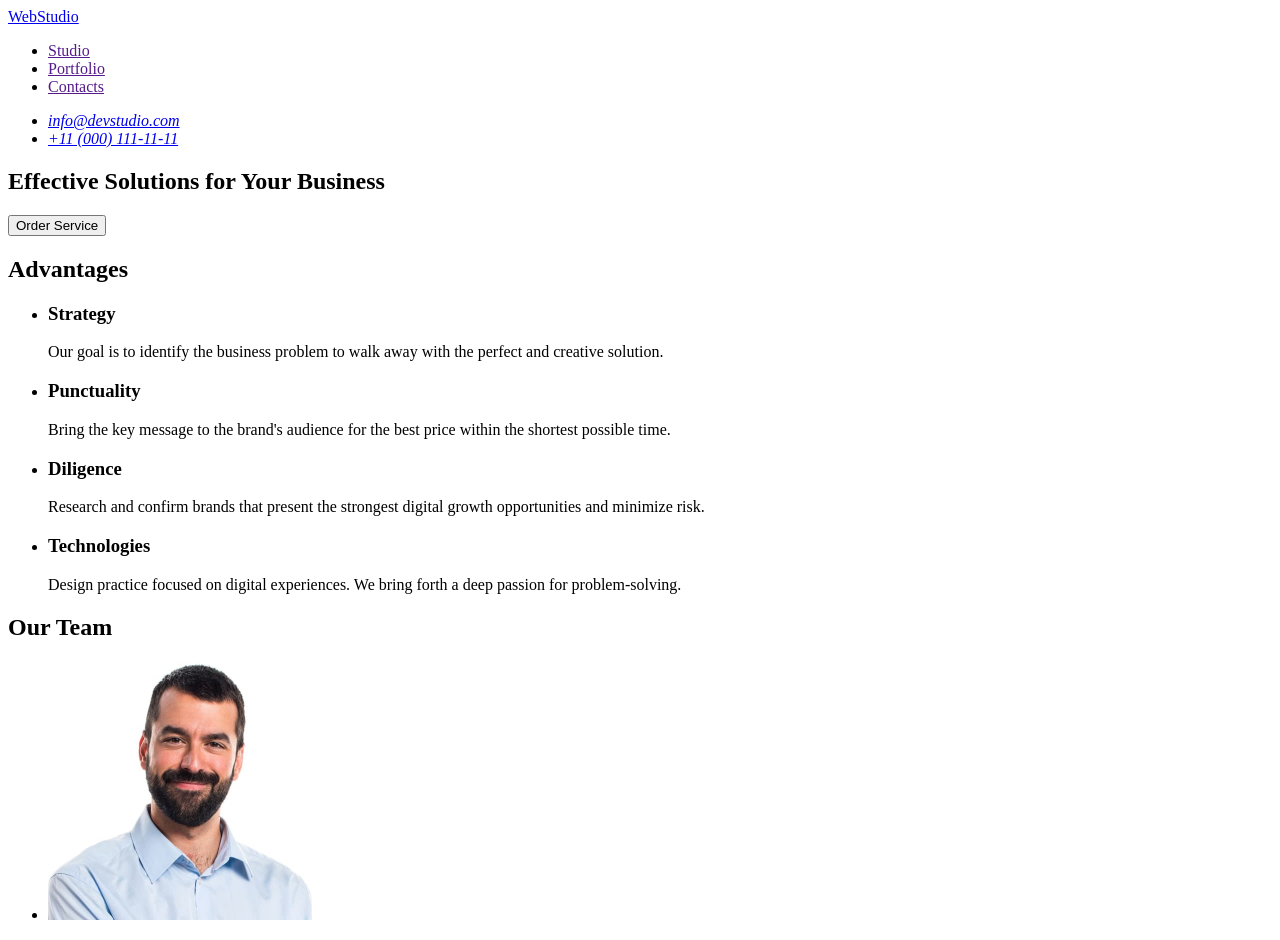
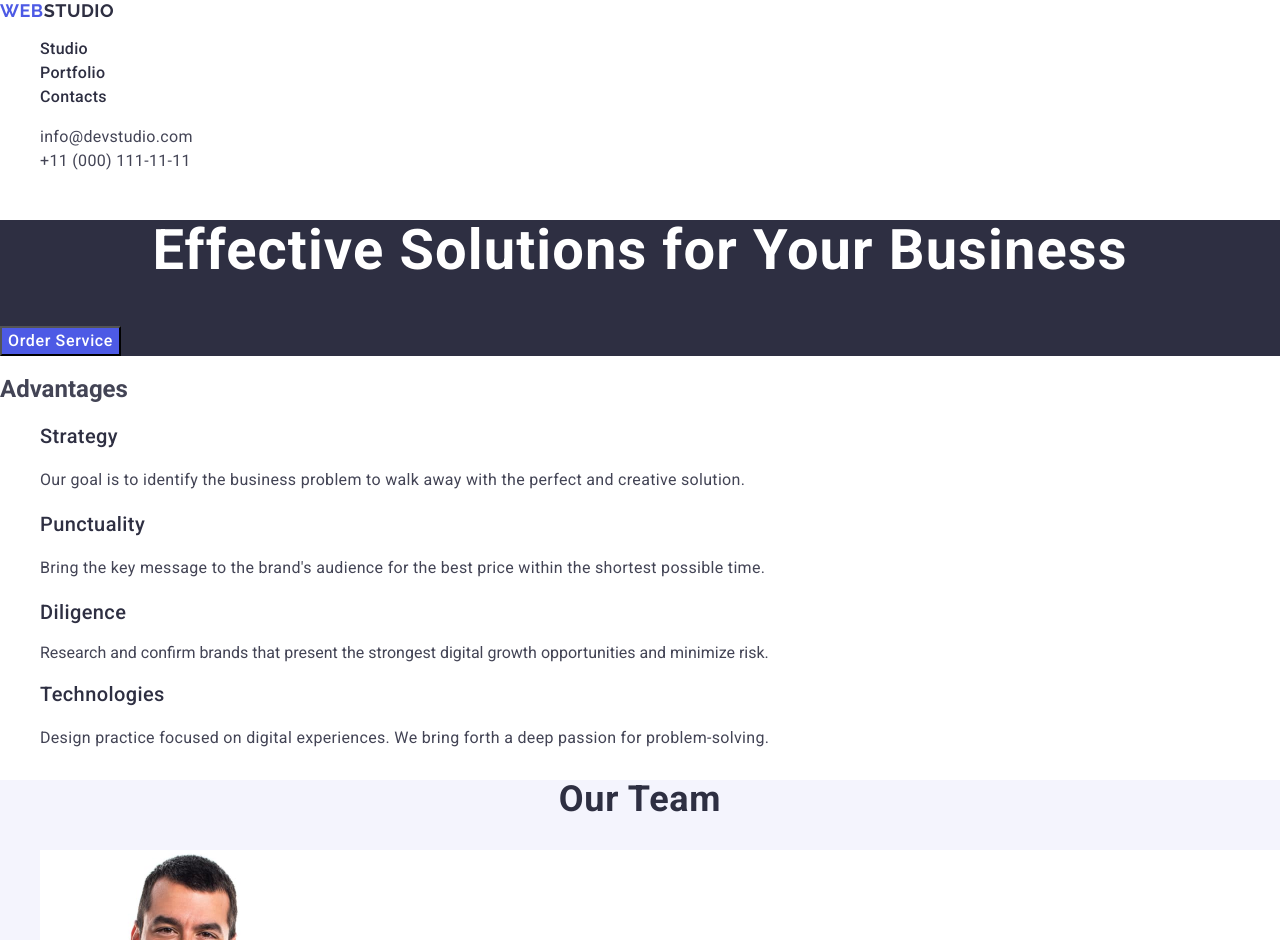
Before and after one commit to Olga-Pylypchuk/goit-markup-hw-02, a plain HTML site: page index.html in a window 1280 px wide. Shown: the top 940 px of the page. Drawn offline with nearby package versions, Linux system fonts and the light colour scheme.

Commit message:
add styles

```diff
--- /dev/null
+++ b/css/styles.css
@@ -0,0 +1,127 @@
+body {
+    font-family: "Roboto", sans-serif;
+    color: #434455;
+    background-color: #fff;
+}
+
+ul, ol {
+    list-style-type: none;
+}
+
+a {
+    text-decoration: none;
+}
+
+.logo {
+font-family: "Raleway", sans-serif;
+font-weight: 700;
+font-size: 18px;
+line-height: 1.17;
+letter-spacing: 0.03em;
+text-transform: uppercase;
+color: #4d5ae5;
+
+}
+.heder-logo .logo-part {
+    color: #2e2f42;
+}
+
+.footer-logo .logo-part {
+    color: #a7a7f5;
+}
+
+
+.nav-link {
+    font-weight: 500;
+font-size: 16px;
+line-height: 1.5;
+letter-spacing: 0.02em;
+color: #2e2f42;
+}
+
+
+.contacts {
+    font-style: normal;
+}
+.contacts-link {
+font-size: 16px;
+line-height: 1.5;
+letter-spacing: 0.02em;
+color: #434455
+}
+
+.contacts-link:hover,
+.contacts-link:focus,
+.nav-link:hover,
+.nav-link:focus
+ {
+    color: #404bbf;}
+
+.hero {
+  background-color: #2e2f42;
+}
+
+.hero-title {
+ font-weight: 700;
+font-size: 56px;
+line-height: 1.07143;
+letter-spacing: 0.02em;
+text-align: center;
+color: #fff
+}
+
+.hero-button {
+    font-weight: 500;
+font-size: 16px;
+line-height: 1.5;
+letter-spacing: 0.04em;
+color: #fff;
+background-color: #4d5ae5;
+cursor: pointer;
+}
+
+.hero-button:hover,
+.hero-button:focus {
+    background-color: #404bbf;
+}
+
+
+.section-team {
+    background-color: #f4f4fd;
+}
+
+.team-item {
+    background-color:  #FFFFFF;
+}
+.subject {
+    font-weight: 700;
+    font-size: 36px;
+    line-height: 1.11;
+    letter-spacing: 0.02em;
+    text-align: center;
+    color: #2e2f42;
+}
+.subtitle {
+    font-weight: 500;
+    font-size: 20px;
+    line-height: 1.2;
+    letter-spacing: 0.02em;
+    color: #2e2f42;
+}
+.text-body {
+    font-weight: 400;
+    font-size: 16px;
+    line-height: 1.5;
+    letter-spacing: 0.02em;
+    color: #434455;
+}
+
+.paje-footer {
+    background-color: #2e2f42;
+}
+.footer-text {
+font-size: 16px;
+line-height: 1.5;
+letter-spacing: 0.02em;
+color: #f4f4fd;
+}
--- a/index.html
+++ b/index.html
@@ -4,113 +4,166 @@
     <meta charset="UTF-8" />
     <meta name="viewport" content="width=, initial-scale=1.0" />
     <title>WebStudio</title>
+<link rel="stylesheet" href="https://cdnjs.cloudflare.com/ajax/libs/modern-normalize/3.0.1/modern-normalize.min.css" integrity="sha512-q6WgHqiHlKyOqslT/lgBgodhd03Wp4BEqKeW6nNtlOY4quzyG3VoQKFrieaCeSnuVseNKRGpGeDU3qPmabCANg==" crossorigin="anonymous" referrerpolicy="no-referrer" />
+<link rel="preconnect" href="https://fonts.googleapis.com">
+<link rel="preconnect" href="https://fonts.gstatic.com" crossorigin>
+<link href="https://fonts.googleapis.com/css2?family=Raleway:wght@700&family=Roboto:wght@400;500;700&display=swap" rel="stylesheet">
+
+    <link rel="stylesheet" href="./css/styles.css">
   </head>
   <body>
-    <header>
-      <nav>
-        <a href="./index.html">WebStudio</a>
-        <ul>
-          <li><a href="">Studio</a></li>
-          <li><a href="">Portfolio</a></li>
-          <li><a href="">Contacts</a></li>
+    <header class="page-heder">
+      <nav class="heder-nav">
+        <a class="logo heder-logo" href="./index.html">Web<span class="logo-part">Studio</span></a>
+        <ul class="nav-list">
+          <li class="nav-item"><a class="nav-link" href="./index.html">Studio</a></li>
+          <li class="nav-item"><a class="nav-link" href="">Portfolio</a></li>
+          <li class="nav-item"><a class="nav-link" href="">Contacts</a></li>
         </ul>
       </nav>
 
-      <address>
-        <ul>
-          <li><a href="mailto:info@devstudio.com">info@devstudio.com</a></li>
-          <li><a href="tel:+110001111111">+11 (000) 111-11-11</a></li>
+      <address class="contacts">
+        <ul class="contacts-list">
+          <li class="contacts-item"><a class="contacts-link" href="mailto:info@devstudio.com">info@devstudio.com</a></li>
+          <li class="contacts-item"><a class="contacts-link" href="tel:+110001111111">+11 (000) 111-11-11</a></li>
         </ul>
       </address>
     </header>
 
     <main>
-      <section>
-        <h1>Effective Solutions for Your Business</h1>
-        <button type="button">Order Service</button>
+      <section class="hero">
+        <h1 class="hero-title">Effective Solutions for Your Business</h1>
+        <button class="hero-button" type="button">Order Service</button>
       </section>
       <section>
         <h2>Advantages</h2>
         <ul>
           <li>
-            <h3>Strategy</h3>
-            <p>
+            <h3 class="subtitle">Strategy</h3>
+            <p class="text-body">
               Our goal is to identify the business problem to walk away with the
               perfect and creative solution.
             </p>
           </li>
           <li>
-            <h3>Punctuality</h3>
-            <p>
+            <h3 class="subtitle">Punctuality</h3>
+            <p class="text-body">
               Bring the key message to the brand's audience for the best price
               within the shortest possible time.
             </p>
           </li>
           <li>
-            <h3>Diligence</h3>
+            <h3 class="subtitle">Diligence</h3>
             <p>
               Research and confirm brands that present the strongest digital
               growth opportunities and minimize risk.
             </p>
           </li>
           <li>
-            <h3>Technologies</h3>
-            <p>
+            <h3 class="subtitle">Technologies</h3>
+            <p class="text-body">
               Design practice focused on digital experiences. We bring forth a
               deep passion for problem-solving.
             </p>
           </li>
         </ul>
       </section>
-      <section>
-        <h2>Our Team</h2>
+      <section class="section-team">
+        <h2 class="subject">Our Team</h2>
         <ul>
-          <li>
+          <li class="team-item">
             <img
               src="./images/Mark_Guerrero.jpg"
               alt="Mark Guerrero"
               width="264"
               height="260"
             />
-            <h3>Mark Guerrero</h3>
-            <p>Product Designer</p>
+            <h3 class="subtitle">Mark Guerrero</h3>
+            <p class="text-body">Product Designer</p>
           </li>
-          <li>
+          <li class="team-item">
             <img
               src="./images/Tom_Ford.jpg"
               alt="Tom Ford"
               width="264"
               height="260"
             />
-            <h3>Tom Ford</h3>
-            <p>Frontend Developer</p>
+            <h3 class="subtitle">Tom Ford</h3>
+            <p class="text-body">Frontend Developer</p>
           </li>
-          <li>
+          <li class="team-item">
             <img
               src="./images/Camila_Garsia.jpg"
               alt="Camila Garsia"
               width="264"
               height="260"
             />
-            <h3>Camila Garcia</h3>
-            <p>Marketing</p>
+            <h3 class="subtitle">Camila Garcia</h3>
+            <p class="text-body">Marketing</p>
           </li>
-          <li>
+          <li class="team-item">
             <img
               src="./images/Daniel_Wilson.jpg"
               alt="Daniel Wilson"
               width="264"
               height="260"
             />
-            <h3>Daniel Wilson</h3>
-            <p>UI Designer</p>
+            <h3 class="subtitle">Daniel Wilson</h3>
+            <p class="text-body">UI Designer</p>
+          </li>
+        </ul>
+      </section>
+      <section>
+        <h2 class="subject">Our Portfolio</h2>
+        <ul>
+          <li>
+            <img src="./images/img1.jpg" alt="banking-app"
+            width="360"
+              height="300">
+            <h3 class="subtitle">Banking App</h3>
+            <p class="text-body">App</p>
+          </li>
+          <li>
+            <img src="./images/img2.jpg" alt="cashless-payment"
+            width="360"
+            height="300">
+            <h3 class="subtitle">Cashless Payment</h3>
+            <p class="text-body">Marketing</p>
+          </li>
+          <li>
+            <img src="./images/img3.jpg" alt="meditation-app"
+            width="360"
+            height="300">
+            <h3 class="subtitle">Meditation App</h3>
+            <p class="text-body">App</p>
+          </li>
+          <li>
+            <img src="./images/img4.jpg" alt="taxi-service"
+            width="360"
+            height="300">
+            <h3 class="subtitle">Taxi Service</h3>
+            <p class="text-body">Marketing</p>
+          </li>
+          <li>
+            <img src="./images/img5.jpg" alt="screen-illustrations"
+            width="360"
+            height="300">
+            <h3 class="subtitle">Screen Illustrations</h3>
+            <p class="text-body">Design</p>
+          </li>
+          <li>
+            <img src="./images/img6.jpg" alt="online-courses"
+            width="360"
+            height="300">
+            <h3 class="subtitle">Online Courses</h3>
+            <p class="text-body">Marketing</p>
           </li>
         </ul>
       </section>
     </main>
-    <footer>
-      <a href="./index.html">WebStudio</a>
-      <p>
+    <footer class="paje-footer">
+      <a class="logo footer-logo" href="./index.html">Web<span class="logo-part">Studio</span></a>
+      <p class="footer-text">
         Increase the flow of customers and sales for your business with digital
         marketing & growth solutions.
       </p>
```
Also changed, not shown: images/img1.jpg (added), images/img2.jpg (added), images/img3.jpg (added), images/img4.jpg (added), images/img5.jpg (added), images/img6.jpg (added).
